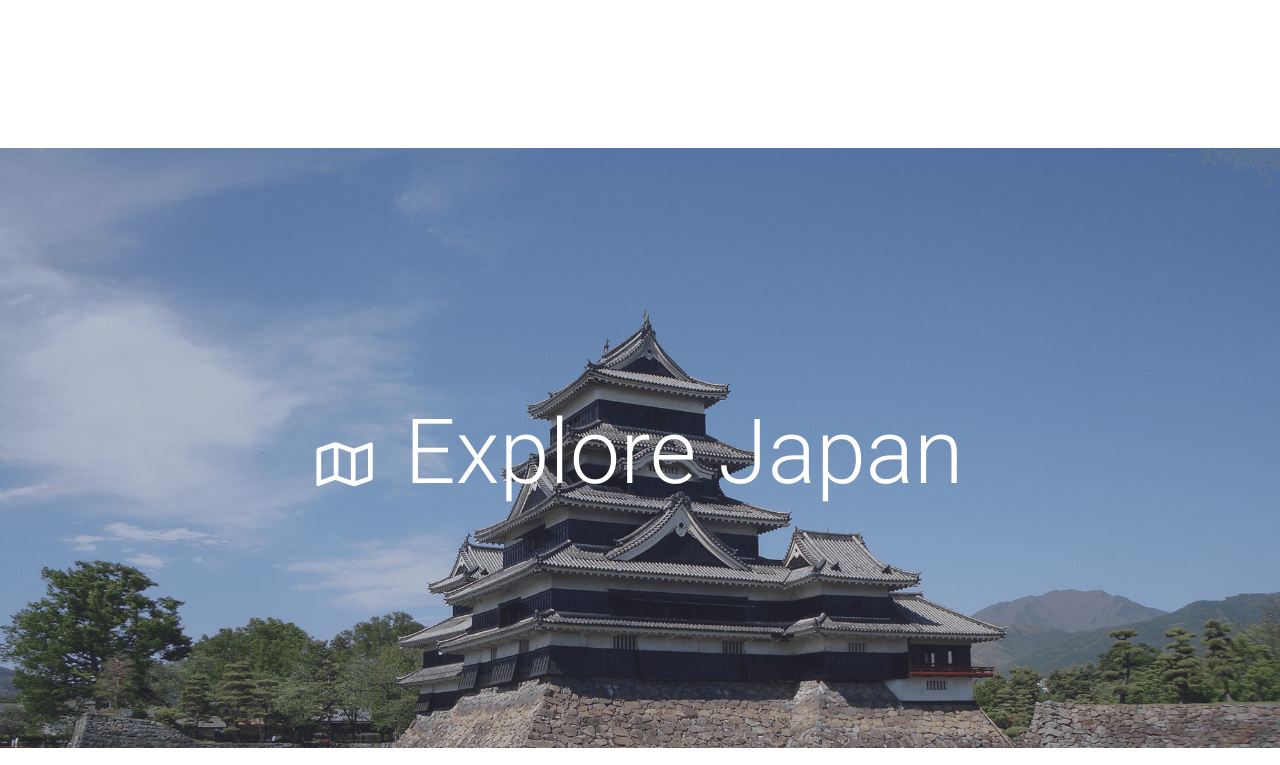
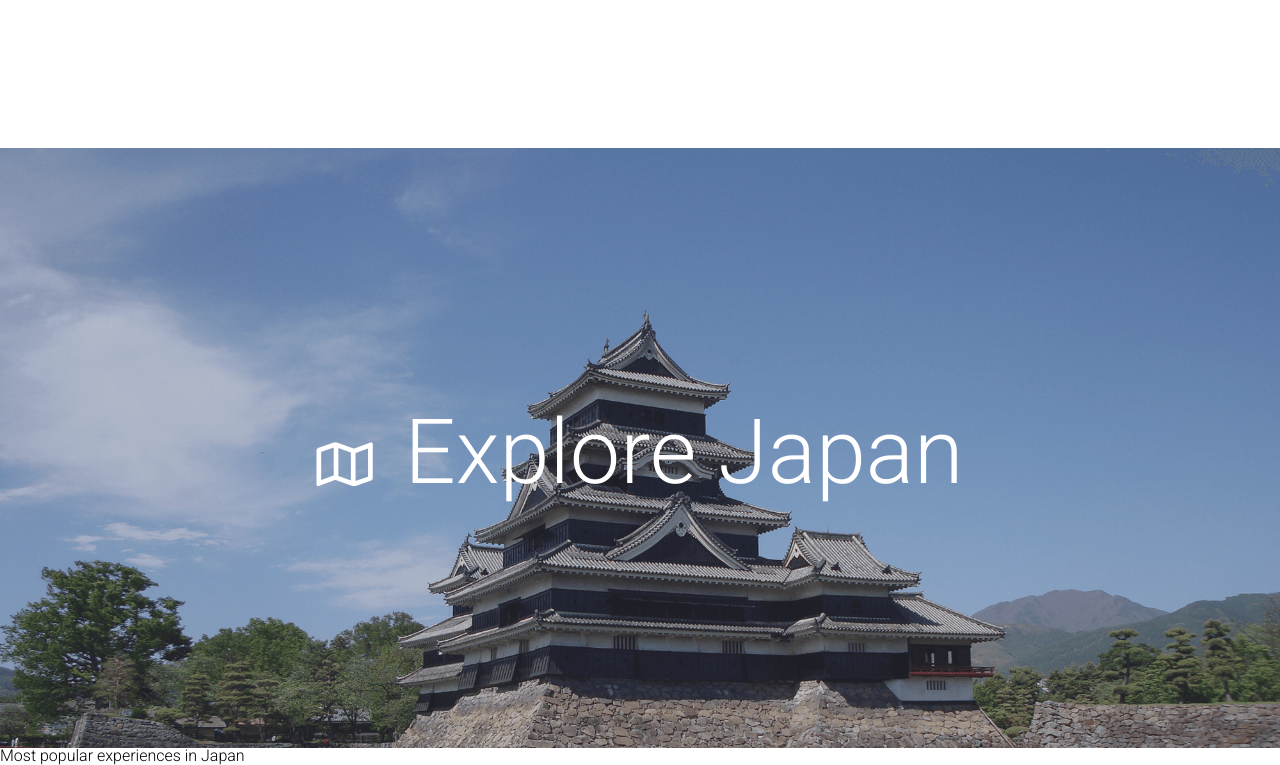
Before and after one commit to tbone1020/Stripe-ecommerce-site, an Angular app: page / in a window 1280 px wide. Shown: the part 2743-3508 px from the top of the page. Built offline with nearby package versions, Linux system fonts and the light colour scheme.

Commit message:
Started experiences section

```diff
--- a/src/app/app.component.html
+++ b/src/app/app.component.html
@@ -4,4 +4,5 @@
   <app-we-are-tj></app-we-are-tj>
   <app-special-offers></app-special-offers>
   <app-second-hero></app-second-hero>
+  <app-experiences></app-experiences>
 </main>
--- a/src/app/experiences/experiences.component.html
+++ b/src/app/experiences/experiences.component.html
@@ -1,3 +1,3 @@
-<p>
-  experiences works!
-</p>
+<section id="experiences" class="experiences">
+  <h2 class="experiences__header">Most popular experiences in Japan</h2>
+</section>
```
